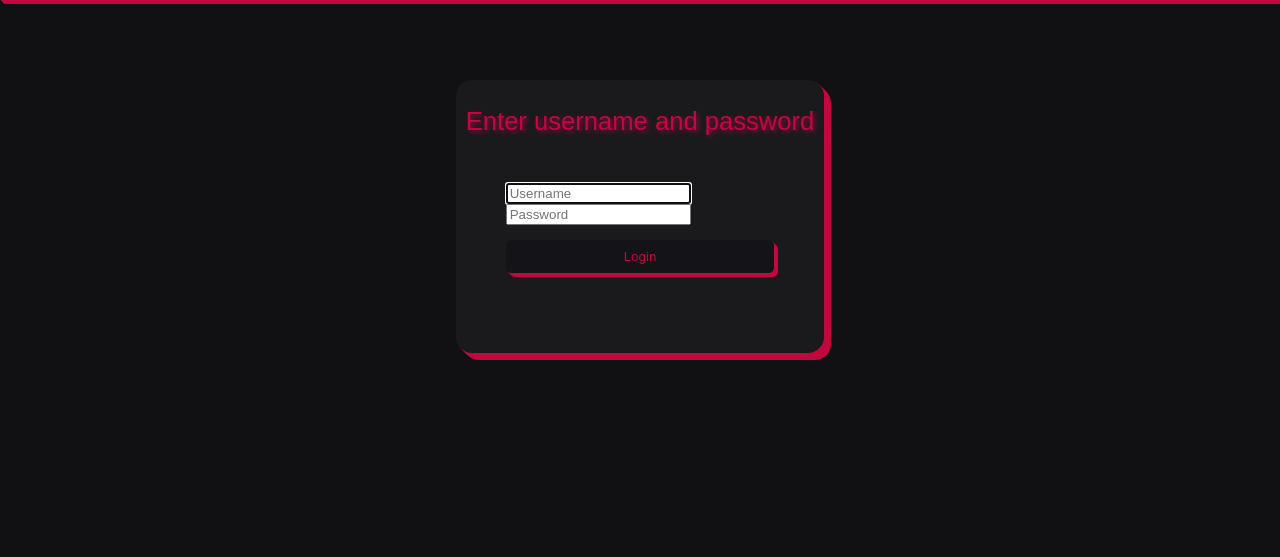
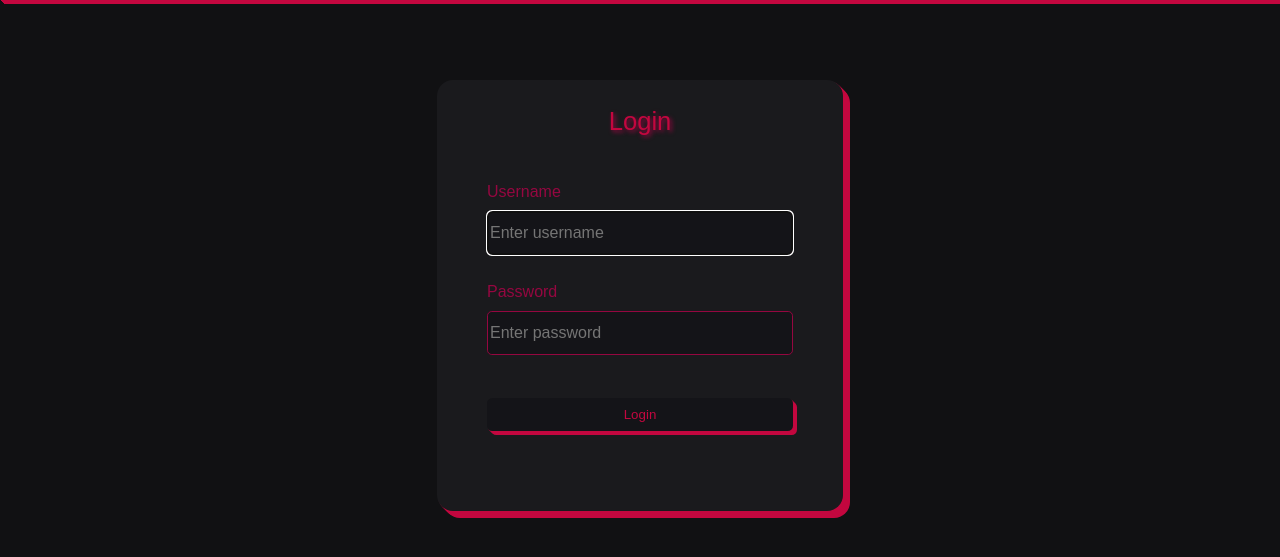
Before and after one commit to oskrsjlnd/imageboard, a Flask app: page / in a window 1280 px wide. Shown: the part 70-627 px from the top of the page. Run offline with Flask 2, Linux system fonts and the light colour scheme; some libraries are stand-ins or nearby versions.

Commit message:
style changes

```diff
--- a/templates/index.html
+++ b/templates/index.html
@@ -1,7 +1,7 @@
 {% extends "skeleton.html" %}
 
 {% block title %}
-    Home
+    home
 {% endblock %}
 
 {% block navlinks %}
@@ -18,13 +18,19 @@
             <h1 class="header_1">Welcome to sajinboard!</h1>
             <h1 class="header_2">Logged in as: {{ session["username"] }}</h1>
     {% else %}
-        <h1 class="header_1">Enter username and password</h2>
-        <form class="form" action="/login" method="POST">
-            {% if msg is defined %}
-                <div class= "msg">{{ msg }}</div>
-            {% endif %}
-            <input class="account_info" autofocus placeholder="Username" id="username" type="text" name="username"><br>
-            <input class="account_info" placeholder="Password" id="password" type="password" name="password"><br>
+        <h1 class="header_1">Login</h2>
+        {% if msg is defined %}
+            <div class= "msg">{{ msg }}</div>
+        {% endif %}
+        <form name="login_form" class="form" action="/login" method="POST">
+            <div class="form_part">
+                <label>Username</label>
+                <input autofocus placeholder="Enter username" id="username" type="text" name="username">
+            </div>
+            <div class="form_part">
+                <label>Password</label>
+                <input placeholder="Enter password" id="pwd" type="password" name="pwd">
+            </div>
             <input class="submit_button" type="submit" id="login-but" value="Login">
         </form>
     {% endif %}
```
